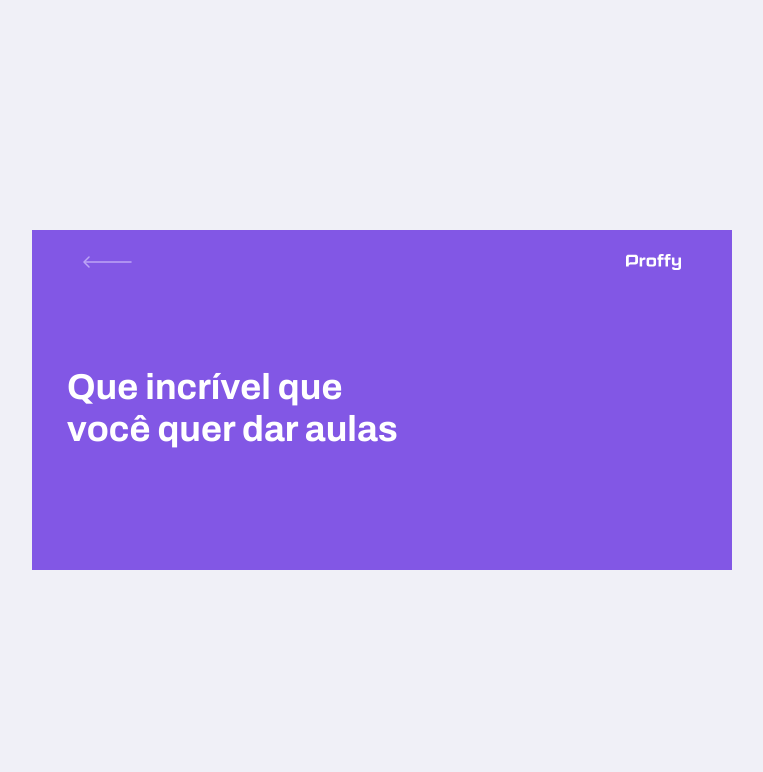
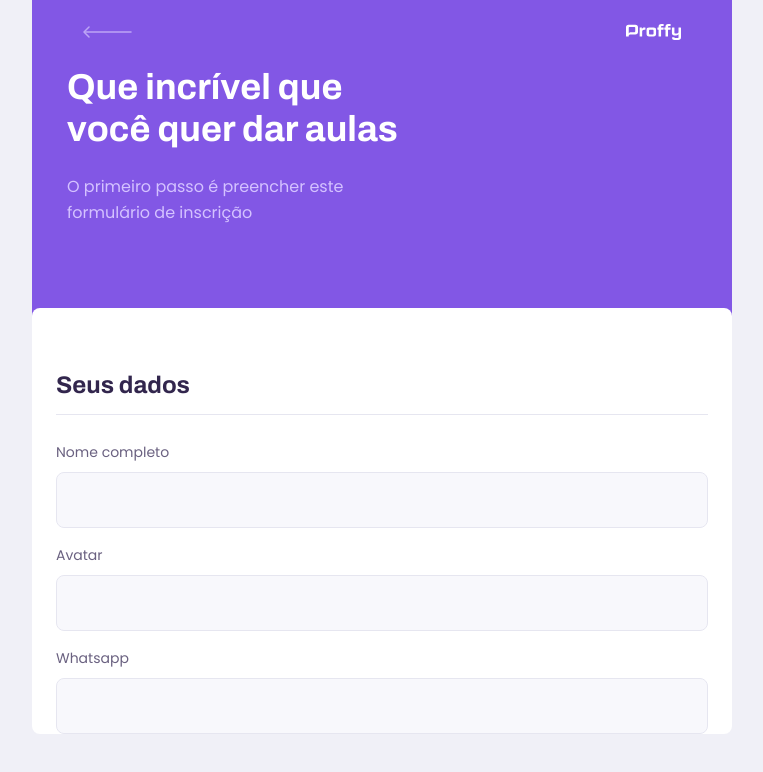
Before and after one commit to TiagoDiass/proffy, a React (Create React App) app in the folder web/: page /give-classes in a window 1280 px wide. Shown: the top 772 px of the page, without its empty margins (258-1021 px from the left). Built offline with nearby package versions, Linux system fonts and the light colour scheme; the HTML template or start-up script is replaced by a standard one.

Commit message:
feat: created input component

```diff
--- /dev/null
+++ b/web/src/components/Input/Input.styles.scss
@@ -0,0 +1,36 @@
+@import '../../assets/styles/variables.scss';
+
+.input-block {
+  position: relative;
+
+  label {
+    font-size: 1.4rem;
+  }
+
+  input {
+    width: 100%;
+    height: 5.6rem;
+    margin-top: 0.8rem;
+    border-radius: 0.8rem;
+    background: $color-input-background;
+    border: 1px solid $color-line-in-white;
+    outline: 0;
+    padding: 0 1.6rem;
+    font: 1.6rem Archivo;
+  }
+
+  &:focus-within::after {
+    width: calc(100% - 3.2rem);
+    height: 2px;
+    content: '';
+    background: $color-primary;
+    position: absolute;
+    left: 1.6rem;
+    right: 1.6rem;
+    bottom: 0;
+  }
+
+  & + .input-block {
+    margin-top: 1.4rem;
+  }
+}
--- /dev/null
+++ b/web/src/components/Input/Input.tsx
@@ -0,0 +1,18 @@
+import React, { InputHTMLAttributes } from 'react';
+import './Input.styles.scss';
+
+interface Props extends InputHTMLAttributes<HTMLInputElement> {
+  label: string;
+  name: string;
+}
+
+const Input: React.FC<Props> = ({ label, name, ...rest }) => {
+  return (
+    <div className='input-block'>
+      <label htmlFor={name}>{label}</label>
+      <input type='text' id={name} {...rest} />
+    </div>
+  );
+};
+
+export default Input;
--- a/web/src/components/PageHeader/PageHeader.styles.scss
+++ b/web/src/components/PageHeader/PageHeader.styles.scss
@@ -42,6 +42,14 @@
       line-height: 4.2rem;
       color: $color-title-in-primary;
     }
+
+    p {
+      max-width: 30rem;
+      font-size: 1.6rem;
+      line-height: 2.6rem;
+      color: $color-text-in-primary;
+      margin-top: 2.4rem;
+    }
   }
 }
 
--- a/web/src/components/PageHeader/PageHeader.tsx
+++ b/web/src/components/PageHeader/PageHeader.tsx
@@ -8,9 +8,10 @@ import logoImg from '../../assets/images/logo.svg';
 
 type Props = {
   title: string;
+  description?: string;
 };
 
-const PageHeader: React.FC<Props> = ({ title, children }) => {
+const PageHeader: React.FC<Props> = ({ title, description, children }) => {
   return (
     <header className='page-header'>
       <div className='top-bar-container'>
@@ -23,6 +24,7 @@ const PageHeader: React.FC<Props> = ({ title, children }) => {
 
       <div className='header-content'>
         <strong>{title}</strong>
+        {description && <p>{description}</p>}
 
         {children}
       </div>
--- a/web/src/components/index.ts
+++ b/web/src/components/index.ts
@@ -1,2 +1,3 @@
 export { default as PageHeader } from './PageHeader/PageHeader';
 export { default as TeacherItem } from './TeacherItem/TeacherItem';
+export { default as Input } from './Input/Input';
--- /dev/null
+++ b/web/src/pages/TeacherForm/TeacherForm.styles.scss
@@ -0,0 +1,41 @@
+@import '../../assets/styles/variables.scss';
+
+#page-teacher-form {
+  width: 100vw;
+  height: 100vh;
+
+  .page-header .header-content {
+    margin-bottom: 6.4rem;
+  }
+
+  main {
+    background: $color-box-base;
+    width: 100%;
+    max-width: 74rem;
+    border-radius: 0.8rem;
+    margin: -3.2rem auto 3.2rem;
+    padding-top: 6.4rem;
+    overflow: hidden;
+
+    fieldset {
+      border: 0;
+      padding: 0 2.4rem;
+
+      & + fieldset {
+        margin-top: 6.4rem;
+      }
+
+      legend {
+        font: 700 2.4rem Archivo;
+        color: $color-text-title;
+        margin-bottom: 2.4rem;
+        display: flex;
+        align-items: center;
+        justify-content: space-between;
+        width: 100%;
+        padding-bottom: 1.6rem;
+        border-bottom: 1px solid $color-line-in-white;
+      }
+    }
+  }
+}
--- a/web/src/pages/TeacherForm/TeacherForm.tsx
+++ b/web/src/pages/TeacherForm/TeacherForm.tsx
@@ -1,10 +1,26 @@
 import React from 'react';
-import { PageHeader } from '../../components';
+import { Input, PageHeader } from '../../components';
+
+// Assets
+import './TeacherForm.styles.scss';
 
 const TeacherForm: React.FC = () => {
   return (
     <div id='page-teacher-form' className='container'>
-      <PageHeader title='Que incrível que você quer dar aulas' />
+      <PageHeader
+        title='Que incrível que você quer dar aulas'
+        description='O primeiro passo é preencher este formulário de inscrição'
+      />
+
+      <main>
+        <fieldset>
+          <legend>Seus dados</legend>
+
+          <Input name='name' label='Nome completo' />
+          <Input name='avatar' label='Avatar' />
+          <Input name='whatsapp' label='Whatsapp' />
+        </fieldset>
+      </main>
     </div>
   );
 };
--- a/web/src/pages/TeacherList/TeacherList.styles.scss
+++ b/web/src/pages/TeacherList/TeacherList.styles.scss
@@ -16,41 +16,6 @@
 
   label {
     color: $color-text-in-primary;
-  }
-
-  .input-block {
-    position: relative;
-
-    label {
-      font-size: 1.4rem;
-    }
-
-    input {
-      width: 100%;
-      height: 5.6rem;
-      margin-top: 0.8rem;
-      border-radius: 0.8rem;
-      background: $color-input-background;
-      border: 1px solid $color-line-in-white;
-      outline: 0;
-      padding: 0 1.6rem;
-      font: 1.6rem Archivo;
-    }
-
-    &:focus-within::after {
-      width: calc(100% - 3.2rem);
-      height: 2px;
-      content: '';
-      background: $color-primary;
-      position: absolute;
-      left: 1.6rem;
-      right: 1.6rem;
-      bottom: 0;
-    }
-
-    & + .input-block {
-      margin-top: 1.4rem;
-    }
   }
 }
 
--- a/web/src/pages/TeacherList/TeacherList.tsx
+++ b/web/src/pages/TeacherList/TeacherList.tsx
@@ -1,5 +1,5 @@
 import React from 'react';
-import { PageHeader, TeacherItem } from '../../components';
+import { Input, PageHeader, TeacherItem } from '../../components';
 
 // Assets
 import './TeacherList.styles.scss';
@@ -9,20 +9,9 @@ const TeacherList: React.FC = () => {
     <div id='page-teacher-list' className='container'>
       <PageHeader title='Estes são os proffys disponíveis.'>
         <form id='search-teachers'>
-          <div className='input-block'>
-            <label htmlFor='subject'>Matéria</label>
-            <input type='text' id='subject' />
-          </div>
-
-          <div className='input-block'>
-            <label htmlFor='week_day'>Dia da semana</label>
-            <input type='text' id='week_day' />
-          </div>
-
-          <div className='input-block'>
-            <label htmlFor='time'>Hora</label>
-            <input type='text' id='time' />
-          </div>
+          <Input label='Matéria' name='subject' />
+          <Input label='Dia da semana' name='week_day' />
+          <Input label='Hora' name='time' type='time' />
         </form>
       </PageHeader>
 
```
